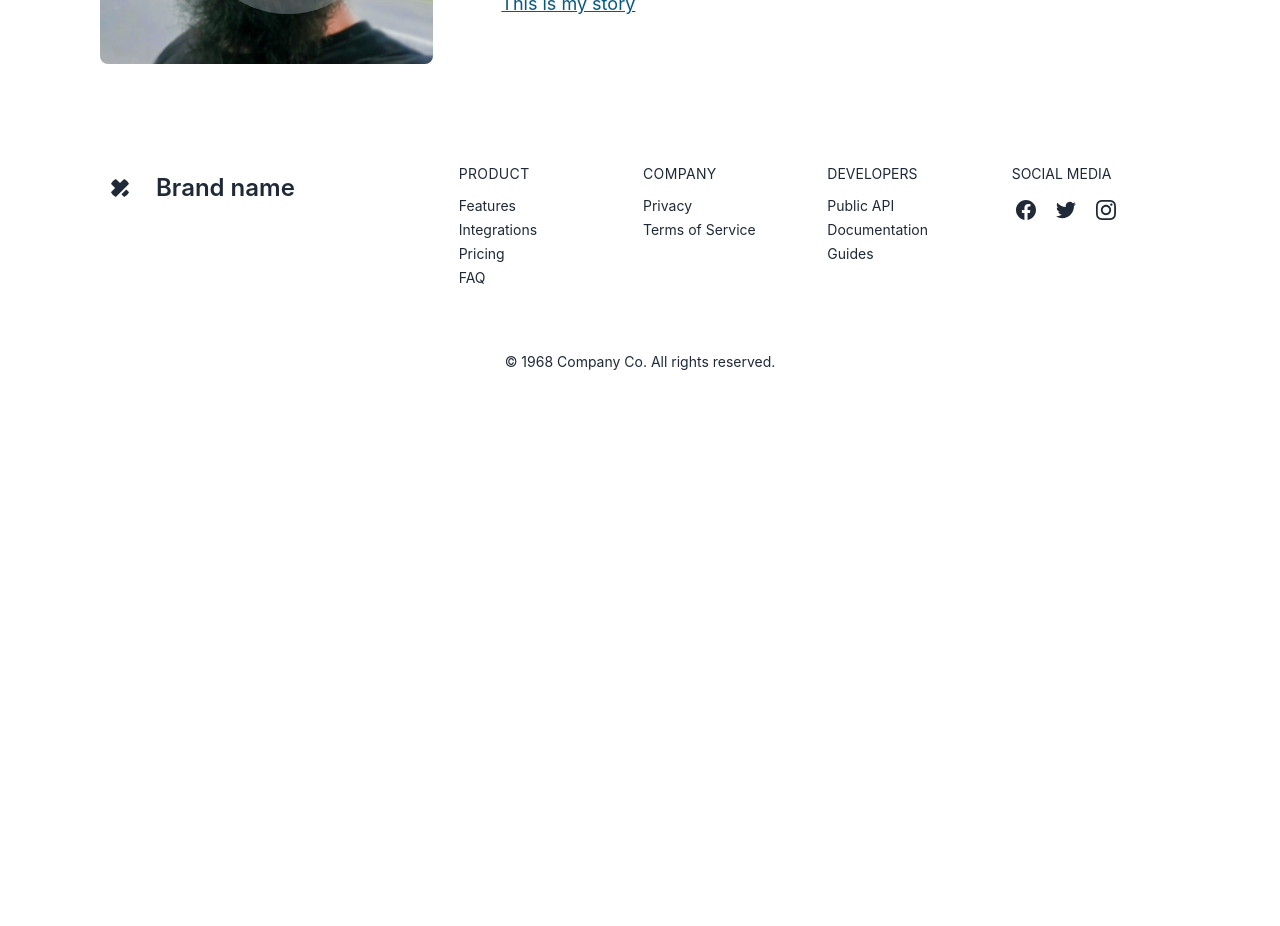
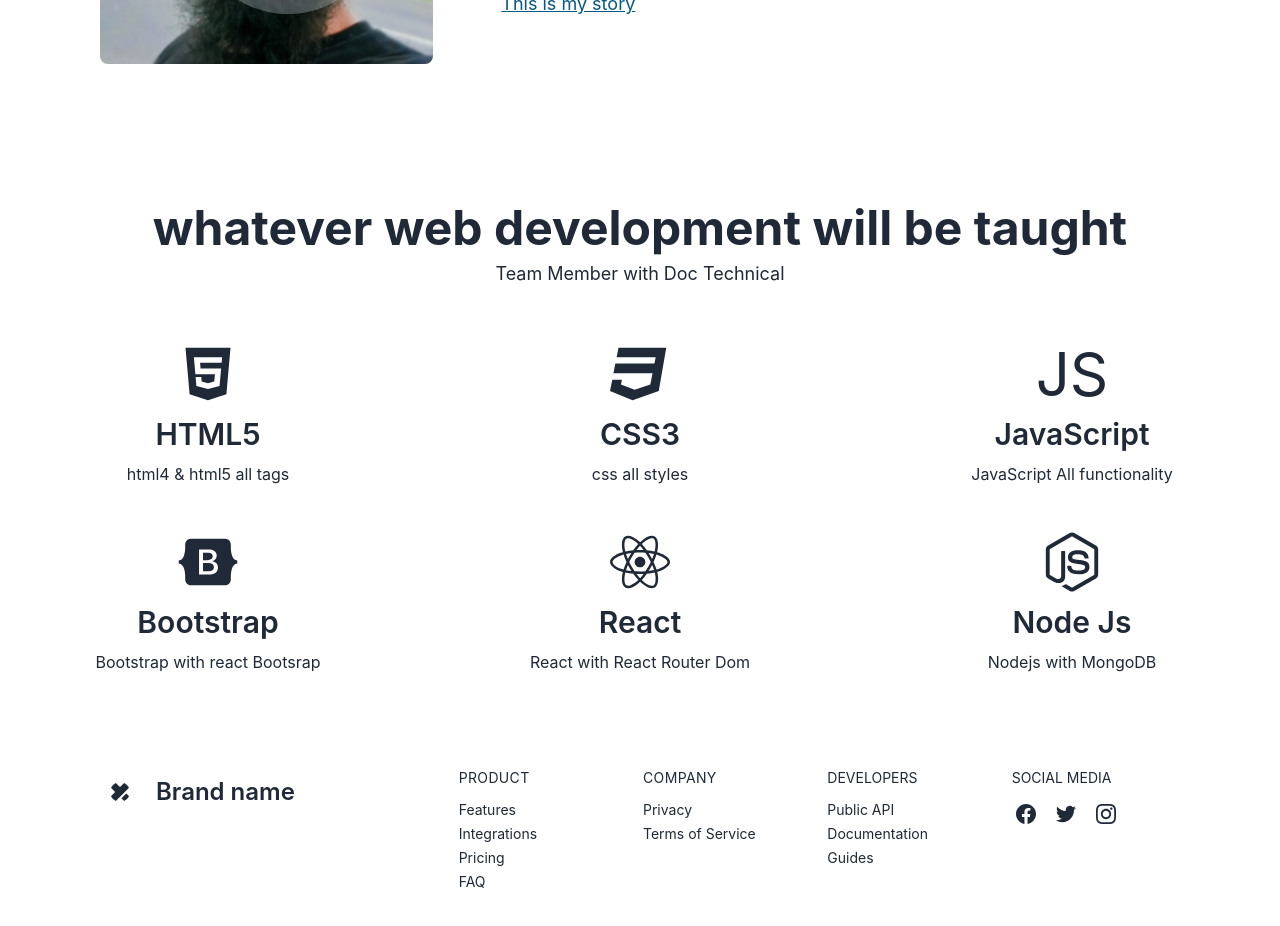
Before and after one commit to masudwebdeveloper/doc-technical-client, a React (Create React App) app: page / in a window 1280 px wide. Shown: the part 900-1826 px from the top of the page. Before the commit the page ends 1296 px from the top, so only its background shows below. Built offline with nearby package versions, Linux system fonts and the light colour scheme; no server answers.

Commit message:
whatever web development will be taught section added done

```diff
--- a/src/pages/Home/Home.jsx
+++ b/src/pages/Home/Home.jsx
@@ -1,5 +1,5 @@
 import React from 'react';
-import { FaPlay } from 'react-icons/fa';
+import { FaBootstrap, FaCss3, FaHtml5, FaNodeJs, FaPlay, FaReact } from 'react-icons/fa';
 import heroPhoto from '../../assets/brands/hero-photo.jpg'
 import photo1 from '../../assets/brands/masud-pic.jpg'
 
@@ -38,6 +38,56 @@
                </div>
             </div>
          </section>
+         <section className="lg:py-10 dark:bg-gray-800 dark:text-gray-100">
+            <div className="container mx-auto p-4 my-6 space-y-2 text-center">
+               <h2 className="text-5xl font-bold">whatever web development will be taught</h2>
+               <p className="dark:text-gray-300 text-lg">Team Member with Doc Technical</p>
+            </div>
+            <div className="container mx-auto grid justify-center gap-4 sm:grid-cols-2 lg:grid-cols-3">
+               <div className="flex flex-col items-center p-4">
+                  <FaHtml5 className='text-6xl'></FaHtml5>
+                  <h3 className="my-3 text-3xl font-semibold">HTML5</h3>
+                  <div className="space-y-1 leading-tight">
+                     <p>html4 & html5 all tags</p>
+                  </div>
+               </div>
+               <div className="flex flex-col items-center p-4">
+                  <FaCss3 className='text-6xl'></FaCss3>
+                  <h3 className="my-3 text-3xl font-semibold">CSS3</h3>
+                  <div className="space-y-1 leading-tight">
+                     <p>css all styles</p>
+                  </div>
+               </div>
+               <div className="flex flex-col items-center p-4">
+                  <h1 className='uppercase text-6xl'>js</h1>
+                  <h3 className="my-3 text-3xl font-semibold">JavaScript</h3>
+                  <div className="space-y-1 leading-tight">
+                     <p>JavaScript All functionality</p>
+                  </div>
+               </div>
+               <div className="flex flex-col items-center p-4">
+                  <FaBootstrap className='text-6xl'></FaBootstrap>
+                  <h3 className="my-3 text-3xl font-semibold">Bootstrap</h3>
+                  <div className="space-y-1 leading-tight">
+                     <p>Bootstrap with react Bootsrap</p>
+                  </div>
+               </div>
+               <div className="flex flex-col items-center p-4">
+                  <FaReact className='text-6xl'></FaReact>
+                  <h3 className="my-3 text-3xl font-semibold">React</h3>
+                  <div className="space-y-1 leading-tight">
+                     <p>React with React Router Dom</p>
+                  </div>
+               </div>
+               <div className="flex flex-col items-center p-4">
+                  <FaNodeJs className='text-6xl'></FaNodeJs>
+                  <h3 className="my-3 text-3xl font-semibold">Node Js</h3>
+                  <div className="space-y-1 leading-tight">
+                     <p>Nodejs with MongoDB</p>
+                  </div>
+               </div>
+            </div>
+         </section>
       </div>
    );
 };
```
